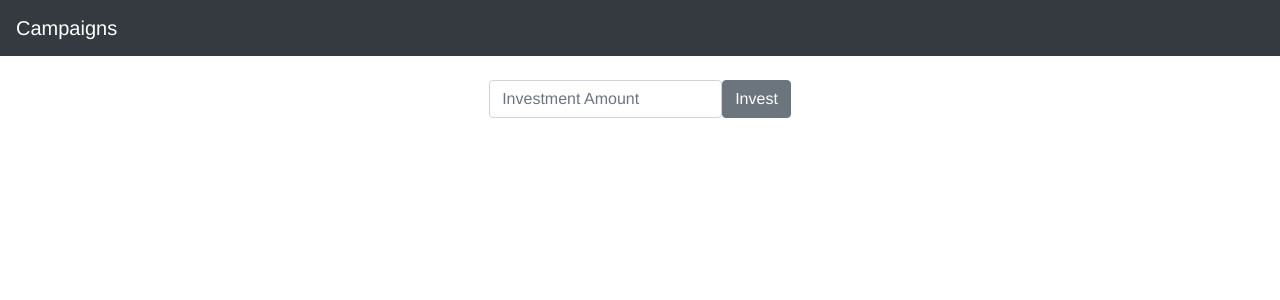
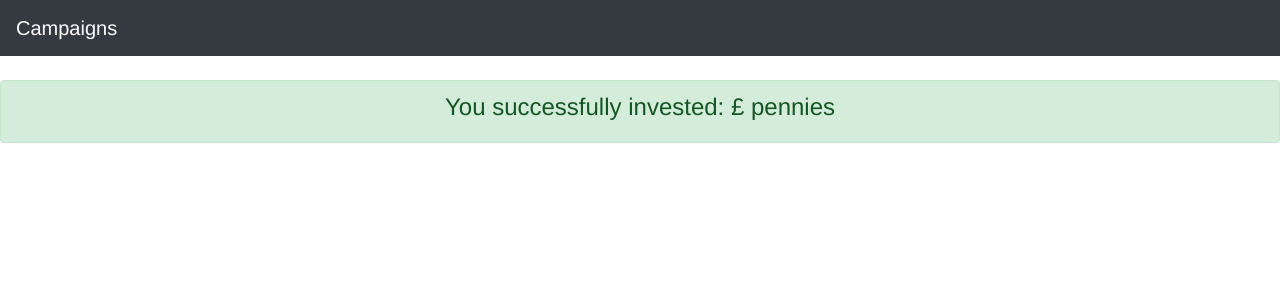
Before and after one commit to isavita/mini-investor-ui, a Vue app: page /investments/new in a window 1280 px wide. Shown: the top 300 px of the page. Built offline with nearby package versions, Linux system fonts and the light colour scheme.

Commit message:
Add working creation of new investment and success page

```diff
--- a/src/api-client.js
+++ b/src/api-client.js
@@ -1,16 +1,23 @@
-const baseUrl = 'http://localhost:4000' //'https://jsonplaceholder.typicode.com'
-/*
-const headersCORS = {
-  'Access-Control-Allow-Origin': 'http://localhost:4000',
-  'Access-Control-Allow-Headers': 'Authorization,Content-Type,Accept,Origin,User-Agent,DNT,Cache-Control,X-Mx-ReqToken,Keep-Alive,X-Requested-With,If-Modified-Since,X-CSRF-Token',
-  'Content-Type': 'application/x-www-form-urlencoded'//'application/json; charset=UTF-8'
-}
-*/
+const baseUrl = 'http://localhost:4000'
 
 export default {
   createInvestment: function(data, success = x => x, failure = x => x) {
+    fetch(`${baseUrl}/api/investments`, {
+        method: 'POST',
+        headers: { 'Accept': 'application/json', 'Content-Type': 'application/json' },
+        body: JSON.stringify(data)
+      })
+      .then(response => response.json())
+      .then(data => success(data))
+      .catch(error => failure(error))
   },
-  getCampaings: function(page = 1, pageSize = 12, success = x => x, failure = x => x) {
+  getCampaign: function(campaignId, success = x => x, failure = x => x) {
+    fetch(`${baseUrl}/api/campaigns/${campaignId}`)
+      .then(response => response.json())
+      .then(data => success(data))
+      .catch(error => failure(error))
+  },
+  getCampaings: function(page, pageSize, success = x => x, failure = x => x) {
     fetch(`${baseUrl}/api/campaigns?page=${page}&page_size=${pageSize}`)
       .then(response => response.json())
       .then(data => success(data))
--- a/src/components/CampaignInvestmentForm.vue
+++ b/src/components/CampaignInvestmentForm.vue
@@ -5,13 +5,12 @@
       class="justify-content-center align-items-center"
       inline
     >
-      <input name="campaign_id" type="hidden" :value="campaignId">
       <b-input
         id="amount"
         type="number"
         v-model="amount"
         name="amount"
-        placeholder="Investment Amount"
+        placeholder="Investment Amount Pennies"
         :min="multiplierAmount"
         :step="multiplierAmount"
         required
@@ -27,30 +26,35 @@ export default {
   name: 'CampaignInvestmentForm',
   props: {
     campaignId: {
-      type: Number,
-      required: true
-    },
-    multiplierAmount: {
-      type: Number,
       required: true
     }
   },
   data() {
     return {
       amount: null,
+      multiplierAmount: null,
     }
   },
   methods: {
+    loadMultiplierAmount() {
+      ApiClient.getCampaign(this.campaignId, response => {
+        this.multiplierAmount = response["multiplierAmount"]
+      })
+    },
     createInvestment() {
       const callback = (response) => {
         this.$router.push({
-          path: 'investments/:id',
+          path: `investments/response['id']`,
           name: 'SuccessfulInvestmentPage',
-          params: { id: response.data['id'], amount: this.amount }
+          params: { amount: response['amount'] }
         })
       }
-      ApiClient.createInvestment({ title: 'todo 1' }, callback)
-   }
+      const data = { campaignId: this.campaignId, amount: parseInt(this.amount) }
+      ApiClient.createInvestment(data, callback)
+    }
+  },
+  created() {
+    this.loadMultiplierAmount()
   }
 }
 </script>
--- a/src/components/CampaignListItem.vue
+++ b/src/components/CampaignListItem.vue
@@ -1,6 +1,6 @@
 <template>
   <router-link
-    :to="{ name: 'NewInvestmentPage', params: { campaignId: campaign.id, multiplierAmount: campaign.multiplierAmount } }"
+    :to="{ name: 'NewInvestmentPage', params: { id: campaign.id } }"
     class="card-link"
   >
     <b-card
--- a/src/router.js
+++ b/src/router.js
@@ -12,11 +12,11 @@ export default new Router({
   routes: [
     {
       path: '/',
-      name: 'campaigns-page',
+      name: 'CampaignsPage',
       component: CampaignsPage
     },
     {
-      path: '/investments/new',
+      path: '/campaigns/:id/investments/new',
       name: 'NewInvestmentPage',
       component: NewInvestmentPage,
       props: true
--- a/src/views/NewInvestmentPage.vue
+++ b/src/views/NewInvestmentPage.vue
@@ -1,8 +1,7 @@
 <template>
   <div class="investment">
     <CampaignInvestmentForm
-      :campaignId="this.$route.params.campaignId"
-      :multiplierAmount="this.$route.params.multiplierAmount"
+      :campaignId="$route.params.id"
     />
   </div>
 </template>
--- a/src/views/SuccessfulInvestmentPage.vue
+++ b/src/views/SuccessfulInvestmentPage.vue
@@ -1,10 +1,16 @@
 <template>
   <b-alert variant="success" show>
-    <h4>You successfully invested: £ {{ this.$route.params.amount }}</h4>
+    <h4>You successfully invested: £ {{ amount }} pennies</h4>
   </b-alert>
 </template>
 <script>
 export default {
-  name: 'SuccessfulInvestmentPage'
+  name: 'SuccessfulInvestmentPage',
+  props: {
+    amount: {
+      type: Number,
+      required: true
+    }
+  }
 }
 </script>
```
